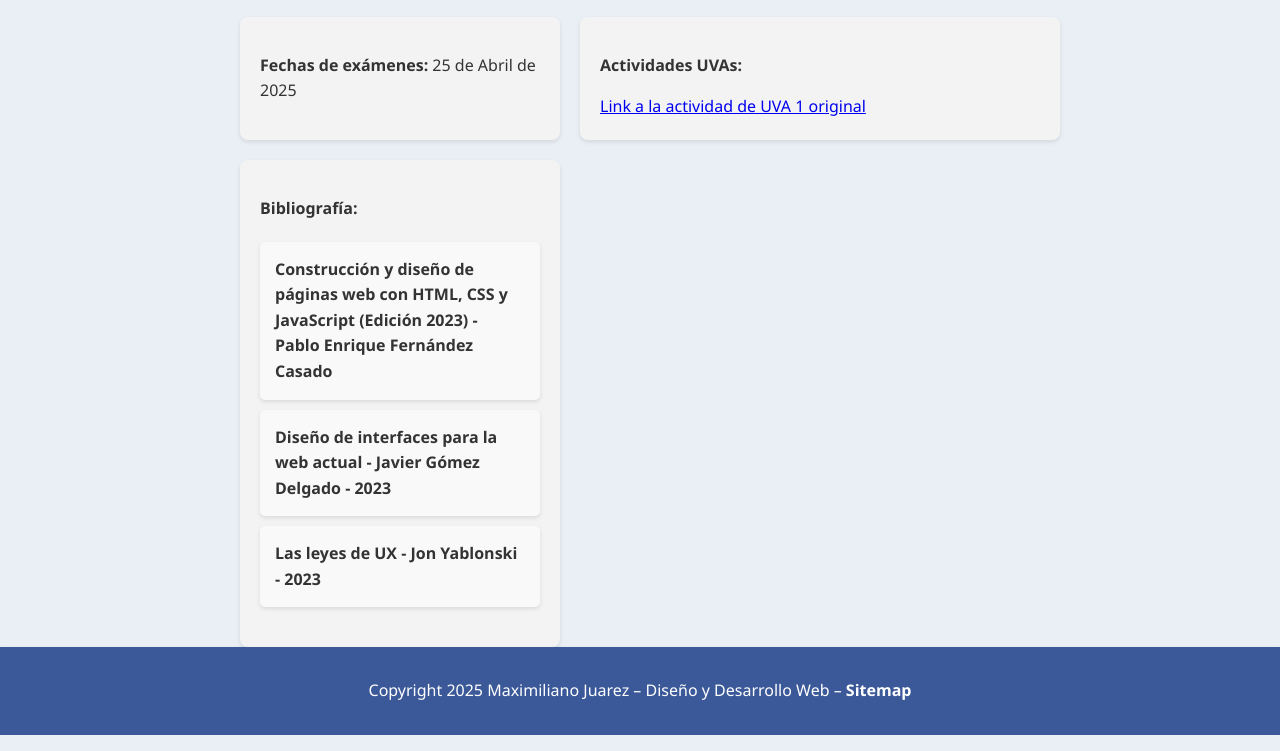
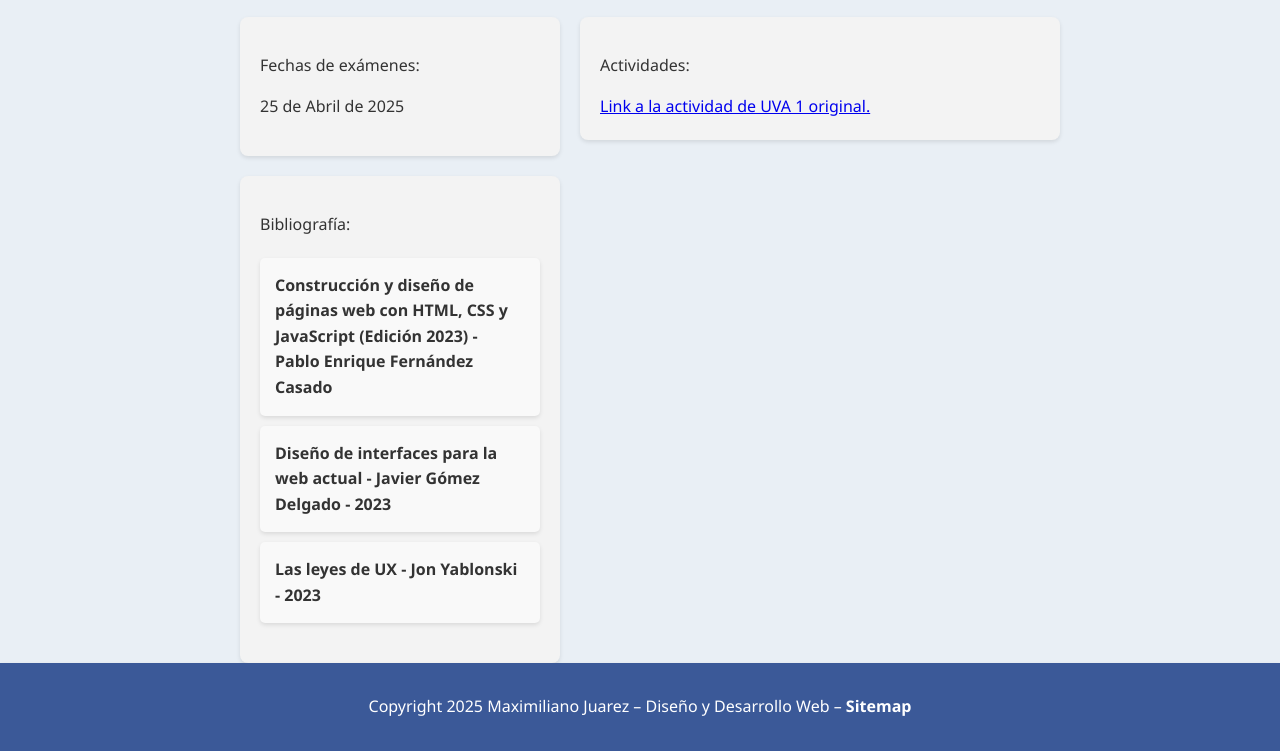
Before and after one commit to MaxJuarezUade/examen1, a plain HTML site: page dydw.html in a window 1280 px wide. Shown: the part 134-885 px from the top of the page. Drawn offline with Linux system fonts and the light colour scheme.

Commit message:
Segunda prueba sitio dydw

```diff
--- a/dydw.html
+++ b/dydw.html
@@ -5,7 +5,6 @@
     <meta name="viewport" content="width=device-width, initial-scale=1.0">
     <title>Diseño y Desarrollo Web</title>
     <link rel="stylesheet" href="css/styles.css">
-    <script src="scripts/loadContent.js" defer></script>
 </head>
 <body>
     <div class="wrapper">
@@ -15,10 +14,11 @@
             <div class="dydw-content">
                 <div class="dydw-left-column">
                     <div class="dydw-box">
-                        <p><strong>Fechas de exámenes:</strong> 25 de Abril de 2025</p>
+                        <p>Fechas de exámenes:</p>
+                        <p>25 de Abril de 2025</p>
                     </div>
                     <div class="dydw-box">
-                        <p><strong>Bibliografía:</strong></p>
+                        <p>Bibliografía:</p>
                         <ul>
                             <li>Construcción y diseño de páginas web con HTML, CSS y JavaScript (Edición 2023) - Pablo Enrique Fernández Casado</li>
                             <li>Diseño de interfaces para la web actual - Javier Gómez Delgado - 2023</li>
@@ -28,8 +28,8 @@
                 </div>
                 <div class="dydw-right-column">
                     <div class="dydw-box">
-                        <p><strong>Actividades UVAs:</strong></p>
-                        <a href="#">Link a la actividad de UVA 1 original</a>
+                        <p>Actividades:</p>
+                        <a href="https://maxjuarezuade.github.io/diseno_tp1/" target="_blank">Link a la actividad de UVA 1 original.</a>
                     </div>
                 </div>
             </div>
```
